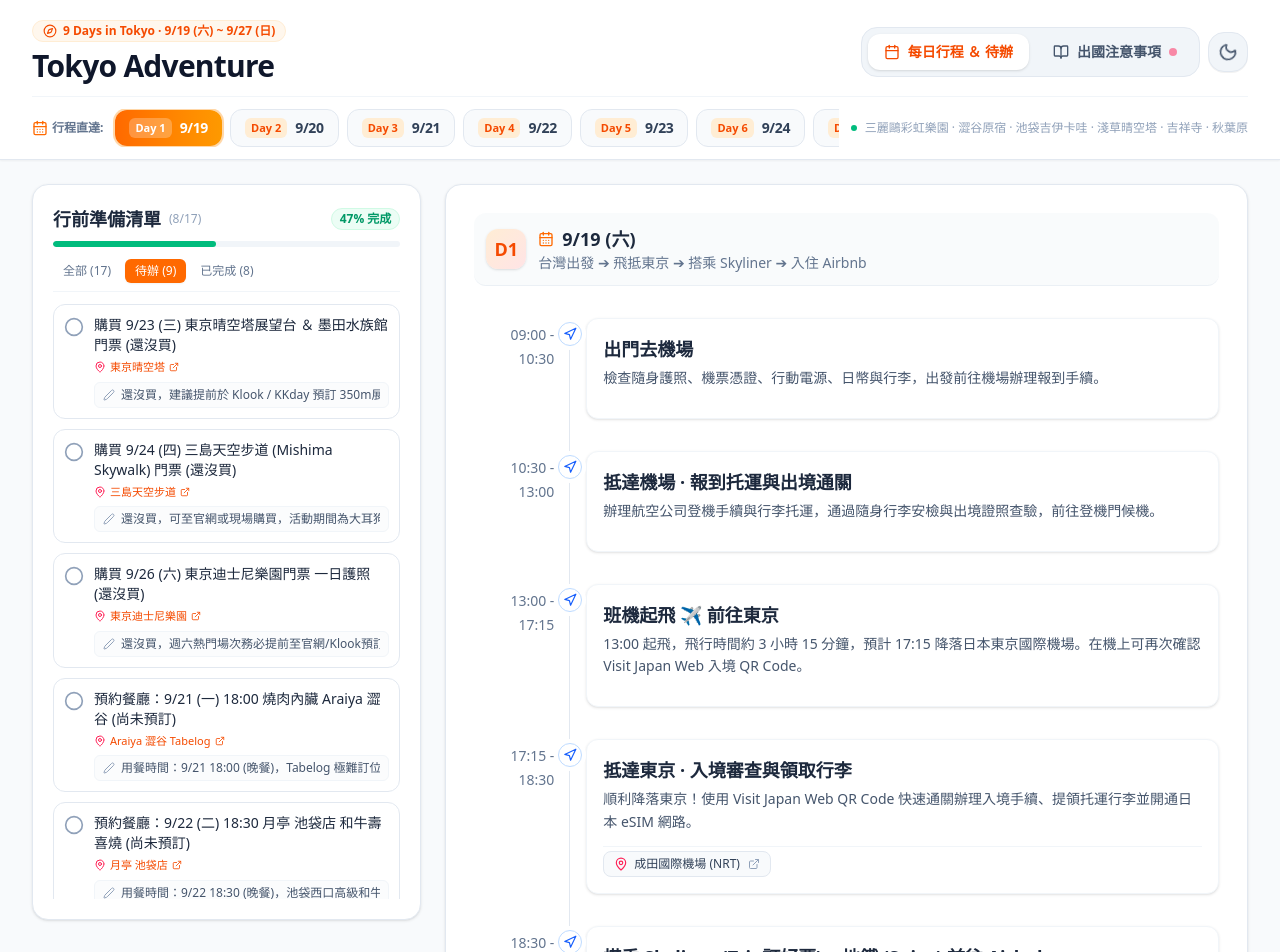
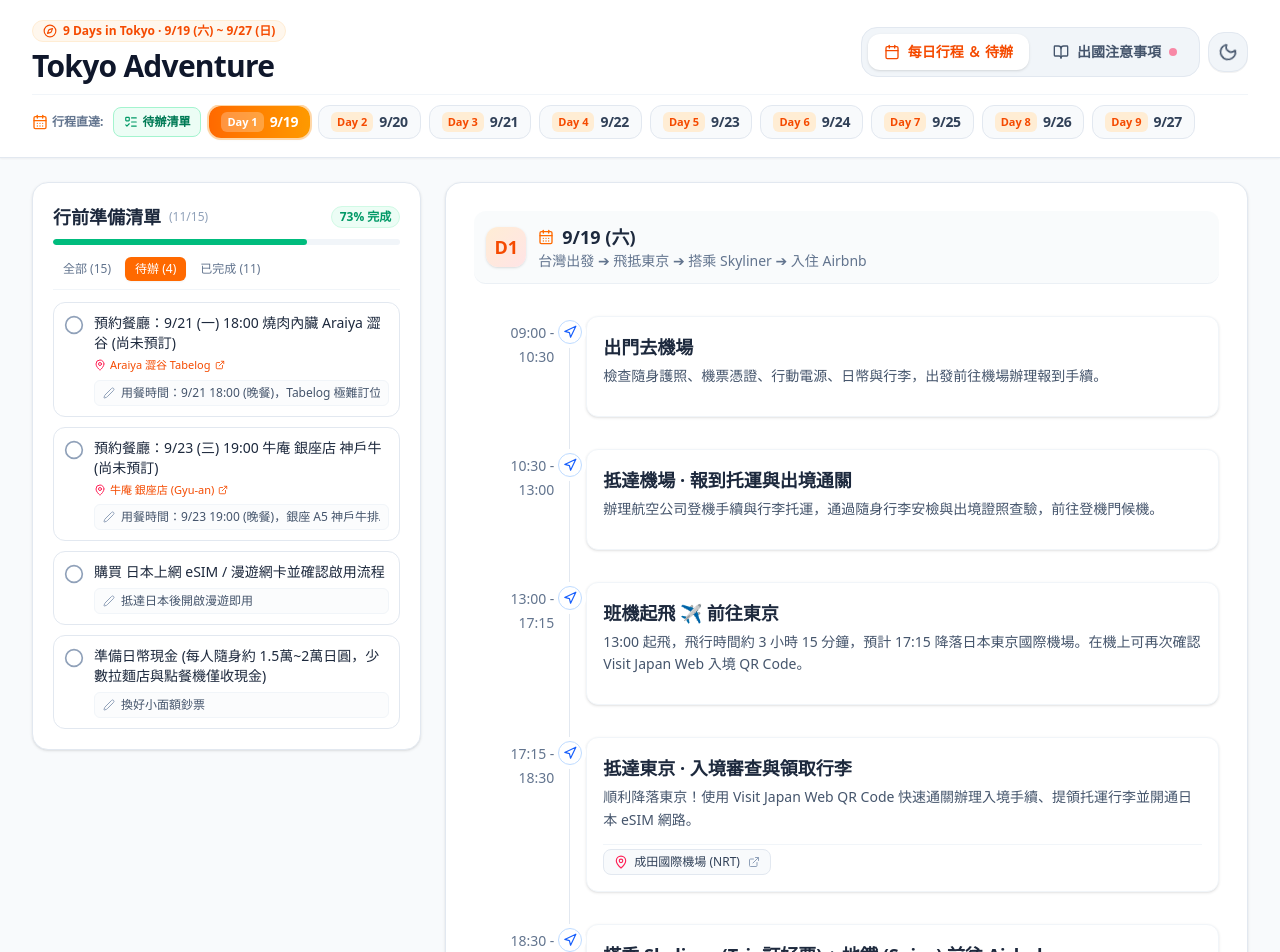
Before and after one commit to shusteven110/japan-tokyo-chiikawa-0913, a React (Vite) app: page / in a window 1280 px wide. Shown: the top 952 px of the page. Built offline with nearby package versions, Linux system fonts and the light colour scheme.

Commit message:
refactor(ui): update itinerary sub-bar and todo status
- Streamline quick access sub-bar UI layout
- Update key attraction tickets to "purchased" status
- Remove outdated restaurant booking entry
- Increment storage key to reset todo state

```diff
--- a/src/App.tsx
+++ b/src/App.tsx
@@ -122,18 +122,17 @@ export default function App() {
 
           {/* Quick Day Sub-bar (Only in Itinerary view) */}
           {activeTab === 'itinerary' && (
-            <div className="flex items-center justify-between gap-2 sm:gap-3 pt-2 mt-2 sm:pt-3 sm:mt-3 border-t border-slate-100 dark:border-slate-800">
-              <div className="flex items-center gap-1.5 sm:gap-2 overflow-x-auto pb-1 sm:pb-0 scrollbar-none w-full sm:w-auto">
-                <div className="flex items-center gap-1 text-[11px] sm:text-xs font-bold text-slate-500 dark:text-slate-400 whitespace-nowrap mr-0.5 sm:mr-1 flex-shrink-0">
+            <div className="pt-2 mt-2 sm:pt-2.5 sm:mt-2.5 border-t border-slate-100 dark:border-slate-800">
+              <div className="flex items-center gap-1.5 sm:gap-2 overflow-x-auto pb-1.5 scrollbar-none w-full">
+                <div className="flex items-center gap-1 text-[11px] sm:text-xs font-bold text-slate-500 dark:text-slate-400 whitespace-nowrap mr-0.5 flex-shrink-0">
                   <CalendarDays className="w-3.5 h-3.5 sm:w-4 sm:h-4 text-orange-500 dark:text-orange-400" />
-                  <span className="hidden sm:inline">行程直達:</span>
-                  <span className="sm:hidden">直達:</span>
+                  <span>行程直達:</span>
                 </div>
 
-                {/* Mobile scroll-to-todo button */}
+                {/* Quick scroll to Todo button */}
                 <button
                   onClick={scrollToTodo}
-                  className="flex sm:hidden items-center gap-1 px-2.5 py-1.5 rounded-lg text-xs font-bold transition-all whitespace-nowrap flex-shrink-0 bg-emerald-50 dark:bg-emerald-950/40 text-emerald-700 dark:text-emerald-300 border border-emerald-200 dark:border-emerald-800 active:bg-emerald-100"
+                  className="flex items-center gap-1 px-2.5 py-1 sm:py-1.5 rounded-lg text-xs font-bold transition-all whitespace-nowrap flex-shrink-0 bg-emerald-50 dark:bg-emerald-950/40 text-emerald-700 dark:text-emerald-300 border border-emerald-200 dark:border-emerald-800 hover:bg-emerald-100 dark:hover:bg-emerald-900/50 active:scale-95"
                 >
                   <ListTodo className="w-3.5 h-3.5 text-emerald-600 dark:text-emerald-400" />
                   <span>待辦清單</span>
@@ -143,7 +142,7 @@ export default function App() {
                   <button
                     key={idx}
                     onClick={() => scrollToDay(idx + 1)}
-                    className={`flex items-center gap-1.5 sm:gap-2 px-2.5 py-1.5 sm:px-3.5 sm:py-2 rounded-lg sm:rounded-xl text-xs sm:text-sm font-bold transition-all whitespace-nowrap flex-shrink-0 ${
+                    className={`flex items-center gap-1.5 px-2.5 py-1 sm:px-3 sm:py-1.5 rounded-lg sm:rounded-xl text-xs sm:text-sm font-bold transition-all whitespace-nowrap flex-shrink-0 ${
                       activeDay === idx + 1
                         ? 'bg-gradient-to-r from-orange-500 to-amber-500 text-white shadow-sm ring-2 ring-orange-200 dark:ring-orange-900/60'
                         : 'bg-slate-50 dark:bg-slate-800 text-slate-700 dark:text-slate-200 hover:bg-orange-50 dark:hover:bg-slate-750 hover:text-orange-600 dark:hover:text-orange-400 border border-slate-200 dark:border-slate-700 hover:border-orange-200 dark:hover:border-slate-600'
@@ -163,13 +162,6 @@ export default function App() {
                     </span>
                   </button>
                 ))}
-              </div>
-
-              <div className="text-xs text-slate-400 dark:text-slate-500 font-medium hidden lg:flex items-center gap-2 flex-shrink-0">
-                <span className="inline-block w-1.5 h-1.5 rounded-full bg-emerald-500" />
-                <span>
-                  三麗鷗彩虹樂園 · 澀谷原宿 · 池袋吉伊卡哇 · 淺草晴空塔 · 吉祥寺 · 秋葉原
-                </span>
               </div>
             </div>
           )}
--- a/src/components/TodoList.tsx
+++ b/src/components/TodoList.tsx
@@ -3,7 +3,7 @@ import { CircleCheck, Circle, MapPin, ExternalLink, Pen } from 'lucide-react';
 import { TodoItem } from '../types';
 import { INITIAL_TODOS } from '../data/tripData';
 
-const STORAGE_KEY = 'tokyo-trip-todos-v14';
+const STORAGE_KEY = 'tokyo-trip-todos-v16';
 
 export const TodoList: React.FC = () => {
   const [todos, setTodos] = useState<TodoItem[]>(() => {
--- a/src/data/tripData.ts
+++ b/src/data/tripData.ts
@@ -39,25 +39,25 @@ export const INITIAL_TODOS: TodoItem[] = [
   },
   {
     id: 'ticket_skytree',
-    label: '購買 9/23 (三) 東京晴空塔展望台 ＆ 墨田水族館 門票 (還沒買)',
-    checked: false,
-    comment: '還沒買，建議提前於 Klook / KKday 預訂 350m展望台＋水族館聯票',
+    label: '確認 9/23 (三) 東京晴空塔展望台 ＆ 墨田水族館 門票 (已買好票)',
+    checked: true,
+    comment: '已買妥！憑憑證 QR Code 登頂 350m 展望台 ＆ 參觀墨田水族館',
     mapUrl: 'https://maps.google.com/?q=Tokyo+Skytree',
     mapName: '東京晴空塔',
   },
   {
     id: 'ticket_skywalk',
-    label: '購買 9/24 (四) 三島天空步道 (Mishima Skywalk) 門票 (還沒買)',
-    checked: false,
-    comment: '還沒買，可至官網或現場購買，活動期間為大耳狗限定版票面',
+    label: '確認 9/24 (四) 三島天空步道 (Mishima Skywalk) 門票 (已買好票)',
+    checked: true,
+    comment: '已買妥！大耳狗喜拿期間限定聯名票面',
     mapUrl: 'https://maps.google.com/?q=Mishima+Skywalk',
     mapName: '三島天空步道',
   },
   {
     id: 'ticket_disney',
-    label: '購買 9/26 (六) 東京迪士尼樂園門票 一日護照 (還沒買)',
-    checked: false,
-    comment: '還沒買，週六熱門場次務必提前至官網/Klook預訂並綁定官方 App',
+    label: '確認 9/26 (六) 東京迪士尼樂園門票 一日護照 (已買好票)',
+    checked: true,
+    comment: '已買妥！請確認已將門票 QR Code 綁定入 Tokyo Disney Resort 官方 App',
     mapUrl: 'https://maps.google.com/?q=Tokyo+Disneyland',
     mapName: '東京迪士尼樂園',
   },
@@ -86,28 +86,12 @@ export const INITIAL_TODOS: TodoItem[] = [
     mapName: 'Araiya 澀谷 Tabelog',
   },
   {
-    id: 'restaurant_tsukitei',
-    label: '預約餐廳：9/22 (二) 18:30 月亭 池袋店 和牛壽喜燒 (尚未預訂)',
-    checked: false,
-    comment: '用餐時間：9/22 18:30 (晚餐)，池袋西口高級和牛名店，建議提前預約',
-    mapUrl: 'https://maps.app.goo.gl/3EDfwxPp6596Hs2f6',
-    mapName: '月亭 池袋店',
-  },
-  {
     id: 'restaurant_gyuan',
     label: '預約餐廳：9/23 (三) 19:00 牛庵 銀座店 神戶牛 (尚未預訂)',
     checked: false,
     comment: '用餐時間：9/23 19:00 (晚餐)，銀座 A5 神戶牛排/壽喜燒老字號名店，需提前預約',
     mapUrl: 'https://maps.google.com/?q=Gyuan+Ginza',
     mapName: '牛庵 銀座店 (Gyu-an)',
-  },
-  {
-    id: 'restaurant_disney',
-    label: '預約餐廳：9/26 (六) 18:00 迪士尼園區晚餐 Priority Seating (尚未預訂)',
-    checked: false,
-    comment: '用餐時間：9/26 18:00 (晚餐：藍海灣餐廳 / 水晶宮)，中午園區隨意吃快餐免預約；用餐日前 1 個月 10:00 於官方 App 開搶',
-    mapUrl: 'https://maps.google.com/?q=Tokyo+Disneyland',
-    mapName: '迪士尼官方 App 預約',
   },
   {
     id: 'airport_shuttle_927',
@@ -346,7 +330,7 @@ export const ITINERARY_DATA: DayPlan[] = [
   },
   {
     date: '9/22 (二)',
-    title: '自然醒 ➔ 池袋大巡禮 (吉伊卡哇 15:00·太陽城·動漫·壽喜燒)',
+    title: '自然醒 ➔ 池袋大巡禮 (吉伊卡哇 15:00·太陽城·animate旗艦·隨性美食)',
     activities: [
       {
         time: '10:30 - 11:15',
@@ -408,13 +392,17 @@ export const ITINERARY_DATA: DayPlan[] = [
       },
       {
         time: '18:30 - 20:30',
-        title: '晚餐盛宴：月亭 池袋店 (高級和牛壽喜燒)',
-        description: '池袋西口知名高級壽喜燒・涮涮鍋料亭（建議提前預約）！精選 A5 和牛沾覆金黃生蛋液，濃郁鹹甜滋味令人難忘，在日式包廂中享受優雅時光。',
+        title: '【隨到隨吃 · 免預約晚餐】池袋人氣美食隨選 (無敵家拉麵 / 炸牛元村 / 太陽城美食)',
+        description: '晚餐隨興自在享用，不排特定預約餐廳！池袋為東京著名平價美食聚集地：\n• 麵創房 無敵家：排隊名店炙烤厚叉燒豚骨拉麵。\n• 炸牛元村 (牛かつ もと村)：石板現烤酥脆和牛牛排。\n• 太陽城 / 東武西武百貨美食街：利久炭烤牛舌、排隊迴轉壽司或居酒屋，隨心挑選無時間拘束，飯後返回 Airbnb 休息。',
         type: 'food',
         locations: [
           {
-            name: '月亭 池袋店 (壽喜燒)',
-            url: 'https://maps.app.goo.gl/3EDfwxPp6596Hs2f6',
+            name: '麵創房 無敵家 (池袋東口)',
+            url: 'https://maps.google.com/?q=Mutekiya+Ikebukuro',
+          },
+          {
+            name: '炸牛元村 池袋店 (牛かつ もと村)',
+            url: 'https://maps.google.com/?q=Gyukatsu+Motomura+Ikebukuro',
           },
         ],
       },
@@ -660,8 +648,8 @@ export const ITINERARY_DATA: DayPlan[] = [
       },
       {
         time: '12:00 - 13:30',
-        title: '迪士尼園區主題午餐 (建議預約 Priority Seating 或享用特色快餐)',
-        description: '於園區主題餐廳享用午餐：\n• 預約制餐廳：紅心女王宴會廳 (女王造型牛排與愛心甜點) 或 藍海灣餐廳 (俯瞰加勒比海盜航道)。\n• 必吃經典點心：煙燻火雞腿、米奇手套刈包、限定口味造型爆米花桶 (附背帶)。',
+        title: '【隨到隨吃 · 免預約】迪士尼主題快餐 ＆ 經典特色小吃',
+        description: '整天輕鬆隨意吃，免去預約餐廳的時間限制！\n• 必吃經典點心：巨無霸煙燻火雞腿、米奇造型手套刈包、綠色三眼怪麻糬、造型爆米花桶。\n• 免預約快餐廳：紅心女王宴會廳、明日樂園舞台餐廳（米奇漢堡）、頑熊餐廳（香濃咖哩飯），直接排隊取餐入座。',
         type: 'food',
         locations: [
           {
@@ -678,8 +666,8 @@ export const ITINERARY_DATA: DayPlan[] = [
       },
       {
         time: '17:30 - 19:30',
-        title: '園內特色晚餐 ＆ 暮色城堡童話氛圍',
-        description: '點亮夜燈的灰姑娘城堡倒映在護城河上，無比浪漫！在園內享用美味晚餐（水晶宮或廣場餐廳咖哩飯），為接下來的夜間壓軸表演養精蓄銳。',
+        title: '【隨意享用】園內美味晚餐 ＆ 暮色城堡童話氛圍',
+        description: '點亮夜燈的灰姑娘城堡倒映在護城河上，無比浪漫！在園內快速餐廳隨興享用晚餐（如廣場餐廳、小木偶披薩等，免預約直接點餐入座），吃飽後為接下來的夜間壓軸表演養精蓄銳。',
         type: 'food',
       },
       {
```
